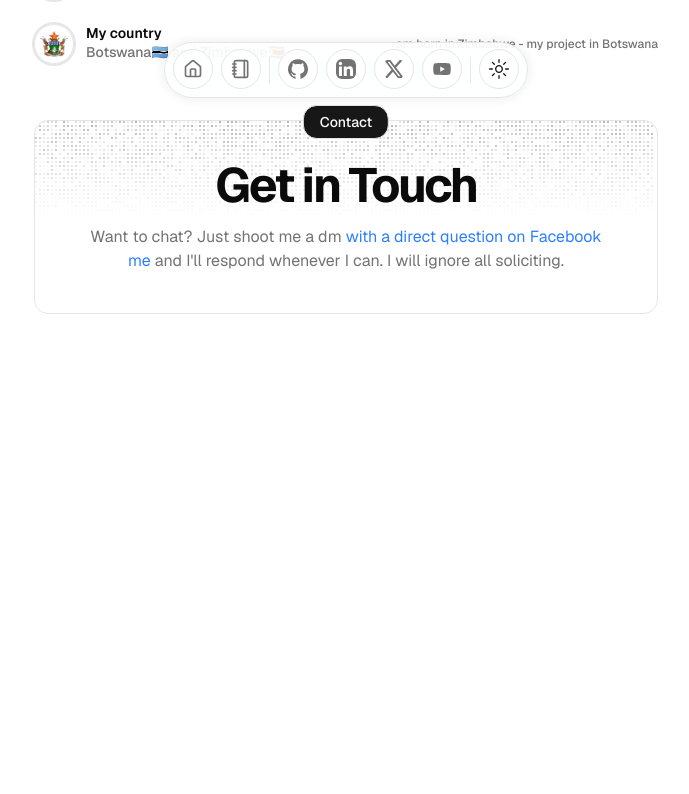
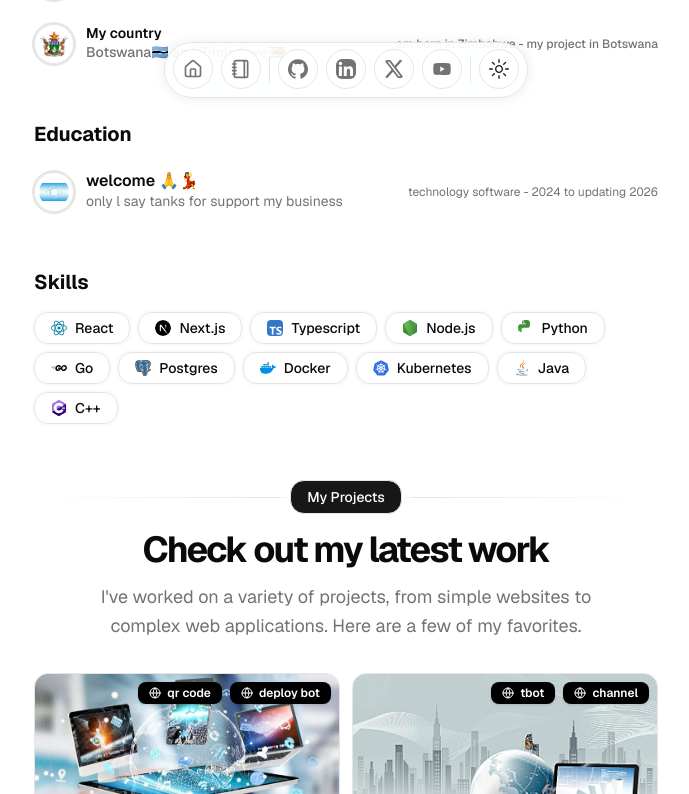
Before and after one commit to NjabuloJf/njabulo-fana, a Next.js app: page / in a window 1280 px wide. Shown: the part 686-1480 px from the top of the page, without its empty margins (294-983 px from the left). Before the commit the page ends 1144 px from the top, so only its background shows below. Built offline with nearby package versions, Linux system fonts and the light colour scheme.

Commit message:
Update page.tsx

```diff
--- a/src/app/page.tsx
+++ b/src/app/page.tsx
@@ -1,6 +1,6 @@
+"use client"; // MUST BE THE FIRST LINE
+
 /* eslint-disable @next/next/no-img-element */
-"use client"; // Important: This must be a client component for state
-
 import { useState, useEffect } from "react";
 import BlurFade from "@/components/magicui/blur-fade";
 import BlurFadeText from "@/components/magicui/blur-fade-text";
@@ -21,7 +21,7 @@ export default function Page() {
   const [loading, setLoading] = useState(true);
 
   useEffect(() => {
-    // Simulate a 2.5 second load time
+    // This timer controls how long the loading screen stays (2.5 seconds)
     const timer = setTimeout(() => {
       setLoading(false);
     }, 2500);
@@ -31,23 +31,46 @@ export default function Page() {
 
   return (
     <>
-      {/* Loading Screen */}
-      <AnimatePresence>
-        {loading && (
+      <AnimatePresence mode="wait">
+        {loading ? (
           <motion.div
             key="loader"
-            exit={{ opacity: 0, transition: { duration: 0.5 } }}
+            initial={{ opacity: 1 }}
+            exit={{ opacity: 0 }}
+            transition={{ duration: 0.5 }}
+            className="fixed inset-0 z-[100] flex flex-col items-center justify-center bg-white"
           >
-            <WhatsAppLoader />
+            <div className="flex flex-col items-center gap-4">
+              {/* WhatsApp Icon */}
+              <div className="relative h-16 w-16">
+                <svg viewBox="0 0 24 24" fill="none" className="h-full w-full">
+                  <path
+                    fill="#25D366"
+                    d="M17.472 14.382c-.297-.149-1.758-.867-2.03-.967-.273-.099-.471-.148-.67.15-.197.297-.767.966-.94 1.164-.173.199-.347.223-.644.075-.297-.15-1.255-.463-2.39-1.475-.883-.788-1.48-1.761-1.653-2.059-.173-.297-.018-.458.13-.606.134-.133.298-.347.446-.52.149-.174.198-.298.298-.497.099-.198.05-.371-.025-.52-.075-.149-.669-1.612-.916-2.207-.242-.579-.487-.5-.669-.51-.173-.008-.371-.01-.57-.01-.198 0-.52.074-.792.372-.272.297-1.04 1.016-1.04 2.479 0 1.462 1.065 2.875 1.213 3.074.149.198 2.096 3.2 5.077 4.487.709.306 1.262.489 1.694.625.712.227 1.36.195 1.871.118.571-.085 1.758-.719 2.006-1.413.248-.694.248-1.289.173-1.413-.074-.124-.272-.198-.57-.347m-5.421 7.403h-.004a9.87 9.87 0 01-5.031-1.378l-.361-.214-3.741.982.998-3.648-.235-.374a9.86 9.86 0 01-1.51-5.26c.001-5.45 4.436-9.884 9.888-9.884 2.64 0 5.122 1.03 6.988 2.898a9.825 9.825 0 012.893 6.994c-.003 5.45-4.437 9.884-9.885 9.884m8.413-18.297A11.815 11.815 0 0012.05 0C5.414 0 .018 5.396.015 12.03c0 2.12.553 4.189 1.606 6.006L0 24l6.117-1.605a11.803 11.803 0 005.925 1.586h.005c6.632 0 12.028-5.396 12.033-12.03a11.85 11.85 0 00-3.527-8.508z"
+                  />
+                </svg>
+              </div>
+              {/* Progress Line */}
+              <div className="mt-8 w-40 h-[2.5px] bg-gray-100 rounded-full overflow-hidden">
+                <motion.div
+                  initial={{ width: "0%" }}
+                  animate={{ width: "100%" }}
+                  transition={{ duration: 2, ease: "easeInOut" }}
+                  className="h-full bg-[#25D366]"
+                />
+              </div>
+              <p className="text-gray-400 text-[10px] font-bold uppercase tracking-[0.2em] mt-4">
+                Loading Portfolio
+              </p>
+            </div>
           </motion.div>
-        )}
-      </AnimatePresence>
-
-      {/* Main Content */}
-      {!loading && (
-        <main className="min-h-dvh flex flex-col gap-14 relative px-6 py-12 md:px-0">
-          <section id="hero">
-             {/* ... (rest of your hero code) */}
+        ) : (
+          <motion.main
+            initial={{ opacity: 0 }}
+            animate={{ opacity: 1 }}
+            className="min-h-dvh flex flex-col gap-14 relative"
+          >
+            <section id="hero" className="pt-12">
               <div className="mx-auto w-full max-w-2xl space-y-8">
                 <div className="gap-2 gap-y-6 flex flex-col md:flex-row justify-between">
                   <div className="gap-2 flex flex-col order-2 md:order-1">
@@ -73,7 +96,6 @@ export default function Page() {
               </div>
             </section>
 
-          {/* ... Add all your other sections here (About, Work, Education, etc.) ... */}
             <section id="about">
               <div className="flex min-h-0 flex-col gap-y-4">
                 <BlurFade delay={BLUR_FADE_DELAY * 3}>
@@ -98,44 +120,93 @@ export default function Page() {
               </div>
             </section>
 
-          {/* Add Education, Skills, Projects sections here just like in your original code */}
+            <section id="education">
+              <div className="flex min-h-0 flex-col gap-y-6">
+                <BlurFade delay={BLUR_FADE_DELAY * 7}>
+                  <h2 className="text-xl font-bold">Education</h2>
+                </BlurFade>
+                <div className="flex flex-col gap-8">
+                  {DATA.education.map((education, index) => (
+                    <BlurFade
+                      key={education.school}
+                      delay={BLUR_FADE_DELAY * 8 + index * 0.05}
+                    >
+                      <Link
+                        href={education.href}
+                        target="_blank"
+                        rel="noopener noreferrer"
+                        className="flex items-center gap-x-3 justify-between group"
+                      >
+                        <div className="flex items-center gap-x-3 flex-1 min-w-0">
+                          {education.logoUrl ? (
+                            <img
+                              src={education.logoUrl}
+                              alt={education.school}
+                              className="size-8 md:size-10 p-1 border rounded-full shadow ring-2 ring-border overflow-hidden object-contain flex-none"
+                            />
+                          ) : (
+                            <div className="size-8 md:size-10 p-1 border rounded-full shadow ring-2 ring-border bg-muted flex-none" />
+                          )}
+                          <div className="flex-1 min-w-0 flex flex-col gap-0.5">
+                            <div className="font-semibold leading-none flex items-center gap-2">
+                              {education.school}
+                              <ArrowUpRight className="h-3.5 w-3.5 text-muted-foreground opacity-0 -translate-x-2 group-hover:opacity-100 group-hover:translate-x-0 transition-all duration-200" />
+                            </div>
+                            <div className="font-sans text-sm text-muted-foreground">
+                              {education.degree}
+                            </div>
+                          </div>
+                        </div>
+                        <div className="flex items-center gap-1 text-xs tabular-nums text-muted-foreground text-right flex-none">
+                          <span>
+                            {education.start} - {education.end}
+                          </span>
+                        </div>
+                      </Link>
+                    </BlurFade>
+                  ))}
+                </div>
+              </div>
+            </section>
+
+            <section id="skills">
+              <div className="flex min-h-0 flex-col gap-y-4">
+                <BlurFade delay={BLUR_FADE_DELAY * 9}>
+                  <h2 className="text-xl font-bold">Skills</h2>
+                </BlurFade>
+                <div className="flex flex-wrap gap-2">
+                  {DATA.skills.map((skill, id) => (
+                    <BlurFade key={skill.name} delay={BLUR_FADE_DELAY * 10 + id * 0.05}>
+                      <div className="border bg-background border-border ring-2 ring-border/20 rounded-xl h-8 w-fit px-4 flex items-center gap-2">
+                        {skill.icon && <skill.icon className="size-4 rounded overflow-hidden object-contain" />}
+                        <span className="text-foreground text-sm font-medium">{skill.name}</span>
+                      </div>
+                    </BlurFade>
+                  ))}
+                </div>
+              </div>
+            </section>
+
+            <section id="projects">
+              <BlurFade delay={BLUR_FADE_DELAY * 11}>
+                <ProjectsSection />
+              </BlurFade>
+            </section>
+
+            <section id="hackathons">
+              <BlurFade delay={BLUR_FADE_DELAY * 13}>
+                <HackathonsSection />
+              </BlurFade>
+            </section>
 
             <section id="contact">
               <BlurFade delay={BLUR_FADE_DELAY * 16}>
                 <ContactSection />
               </BlurFade>
             </section>
-        </main>
+          </motion.main>
         )}
+      </AnimatePresence>
     </>
   );
 }
-
-// Keep the WhatsAppLoader component at the bottom of the same file or in a different one
-const WhatsAppLoader = () => {
-  return (
-    <div className="fixed inset-0 z-[100] flex flex-col items-center justify-center bg-white">
-      <div className="flex flex-col items-center gap-4">
-        <div className="relative h-16 w-16">
-          <svg viewBox="0 0 24 24" fill="none" className="h-full w-full">
-            <path
-              fill="#25D366"
-              d="M17.472 14.382c-.297-.149-1.758-.867-2.03-.967-.273-.099-.471-.148-.67.15-.197.297-.767.966-.94 1.164-.173.199-.347.223-.644.075-.297-.15-1.255-.463-2.39-1.475-.883-.788-1.48-1.761-1.653-2.059-.173-.297-.018-.458.13-.606.134-.133.298-.347.446-.52.149-.174.198-.298.298-.497.099-.198.05-.371-.025-.52-.075-.149-.669-1.612-.916-2.207-.242-.579-.487-.5-.669-.51-.173-.008-.371-.01-.57-.01-.198 0-.52.074-.792.372-.272.297-1.04 1.016-1.04 2.479 0 1.462 1.065 2.875 1.213 3.074.149.198 2.096 3.2 5.077 4.487.709.306 1.262.489 1.694.625.712.227 1.36.195 1.871.118.571-.085 1.758-.719 2.006-1.413.248-.694.248-1.289.173-1.413-.074-.124-.272-.198-.57-.347m-5.421 7.403h-.004a9.87 9.87 0 01-5.031-1.378l-.361-.214-3.741.982.998-3.648-.235-.374a9.86 9.86 0 01-1.51-5.26c.001-5.45 4.436-9.884 9.888-9.884 2.64 0 5.122 1.03 6.988 2.898a9.825 9.825 0 012.893 6.994c-.003 5.45-4.437 9.884-9.885 9.884m8.413-18.297A11.815 11.815 0 0012.05 0C5.414 0 .018 5.396.015 12.03c0 2.12.553 4.189 1.606 6.006L0 24l6.117-1.605a11.803 11.803 0 005.925 1.586h.005c6.632 0 12.028-5.396 12.033-12.03a11.85 11.85 0 00-3.527-8.508z"
-            />
-          </svg>
-        </div>
-        <div className="mt-8 w-40 h-[2px] bg-gray-200 rounded-full overflow-hidden">
-          <motion.div
-            initial={{ width: "0%" }}
-            animate={{ width: "100%" }}
-            transition={{ duration: 2, ease: "easeInOut" }}
-            className="h-full bg-[#25D366]"
-          />
-        </div>
-        <p className="text-gray-400 text-[10px] font-semibold uppercase tracking-[0.2em] mt-2">
-          from your name
-        </p>
-      </div>
-    </div>
-  );
-};
```
Lines whose indentation alone changed are shown as unchanged.
